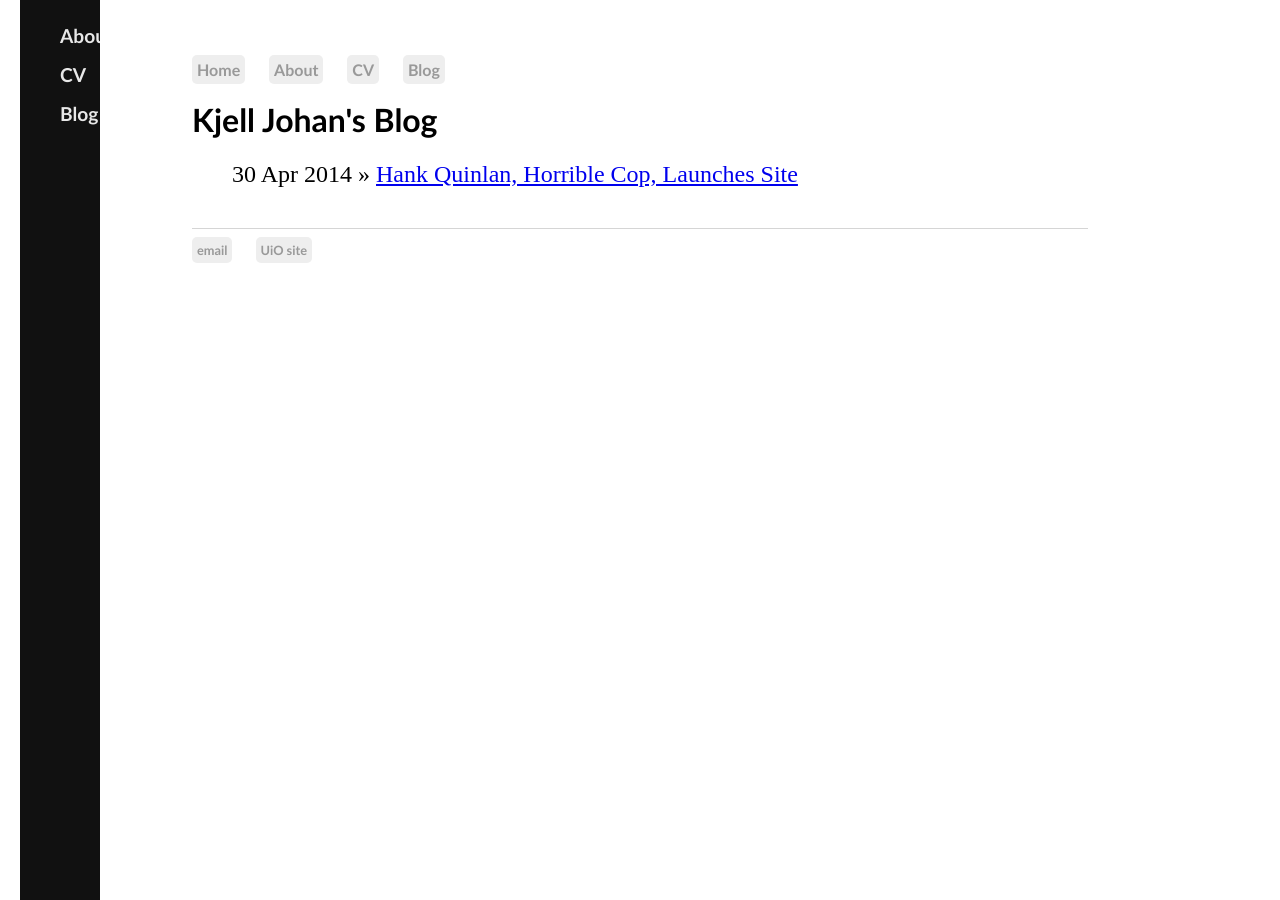
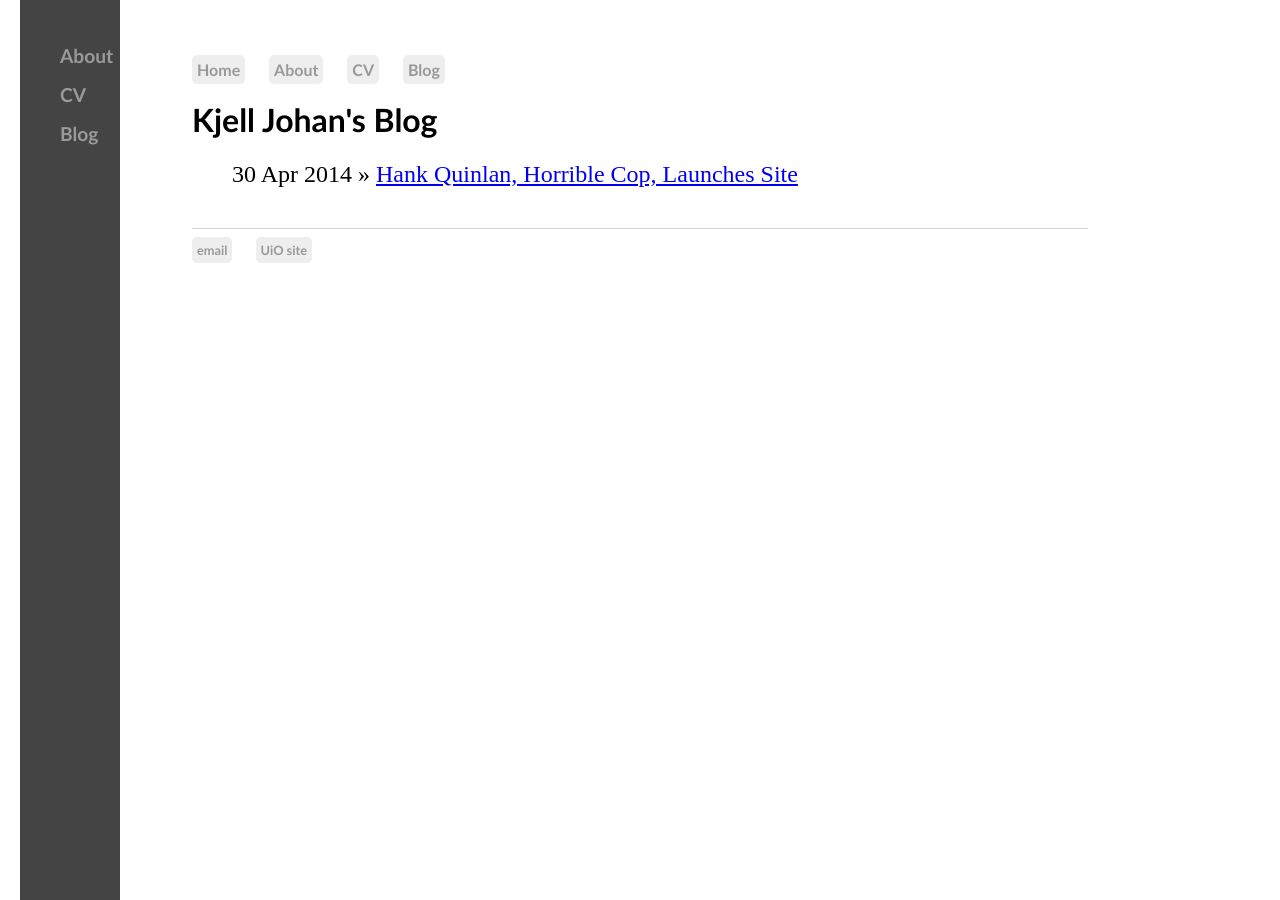
Before and after one commit to kjelljs/kjelljs.github.io, a Jekyll site: the page built from blog/index.html, in a window 1280 px wide. Built offline with Jekyll 4.4.1, drawn with Linux system fonts in a browser that asks for light colours.

Commit message:
Update main.css

```diff
--- a/css/main.css
+++ b/css/main.css
@@ -1,5 +1,5 @@
 main {
-  margin-left: 180px; /* Same as the width of the sidenav */
+  margin-left: 200px; /* Same as the width of the sidenav */
 }
 body {
     margin: 60px auto;
@@ -21,15 +21,15 @@ nav ul li, footer ul li {
 
 sidenav {
   height: 100%;
-  width: 80px;
+  width: 100px;
   margin-left: 20px;
   position: fixed;
   z-index: 1;
   top: 0;
   left: 0;
-  background-color: #111;
+  background-color: #444;
   overflow-x: hidden;
-  padding-top: 60px auto;
+  padding-top: 20px;
   font-family: Optima, Candara, Calibri, Arial, sans-serif;
   font-weight: bold;
 }
@@ -42,7 +42,7 @@ sidenav a {
   padding: 8px 20px 8px 0px;
   text-decoration: none;
   font-size: 1.2em;
-  color: #e8e8e8;
+  color: #9a9a9a;
   display: block;
 }
 
@@ -80,3 +80,11 @@ ul.posts {
 ul.posts li {
     list-style: none;
 }
+ul.posts {
+    margin: 20px auto 40px;
+    font-size: 1.5em;
+}
+
+ul.posts li {
+    list-style: none;
+}
```
